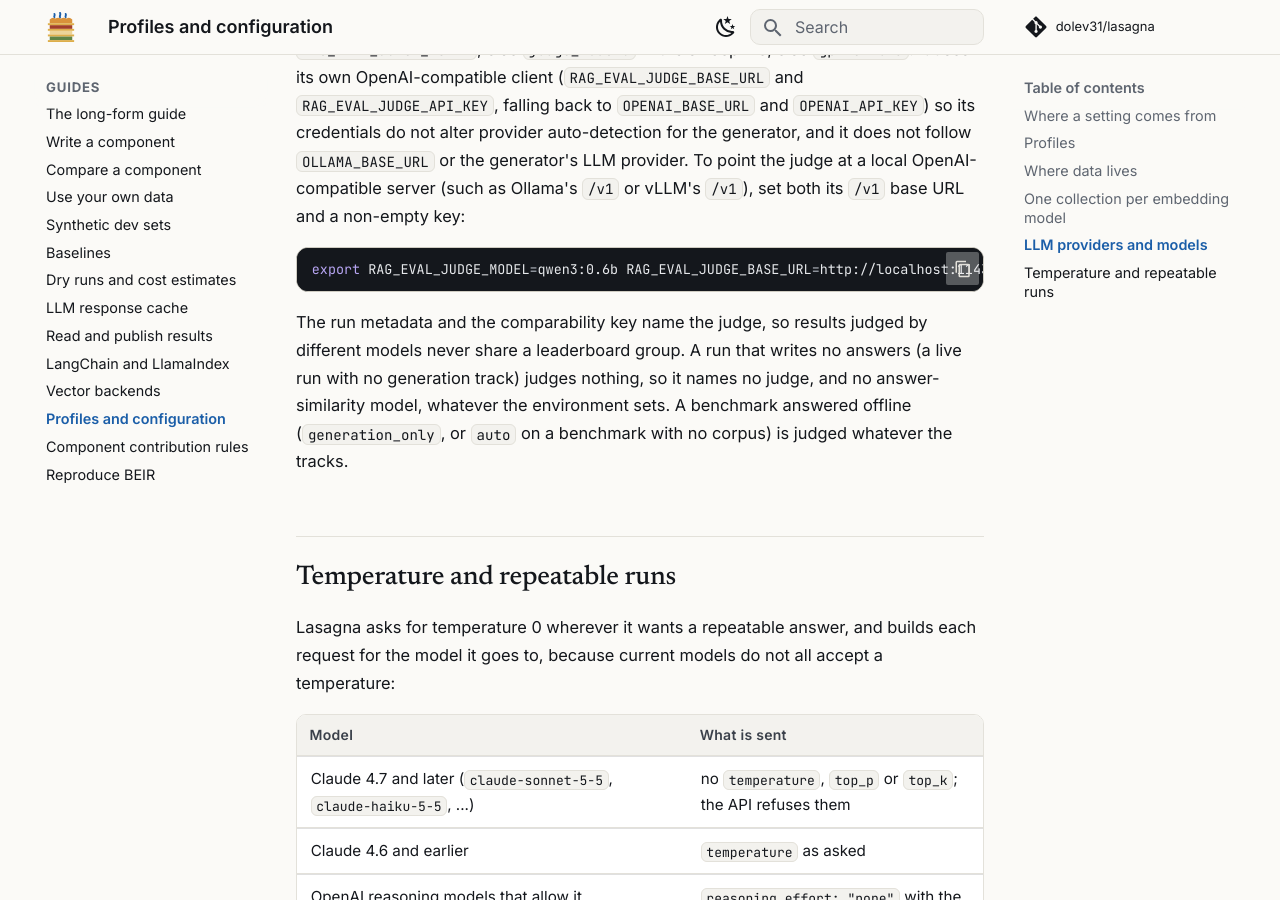
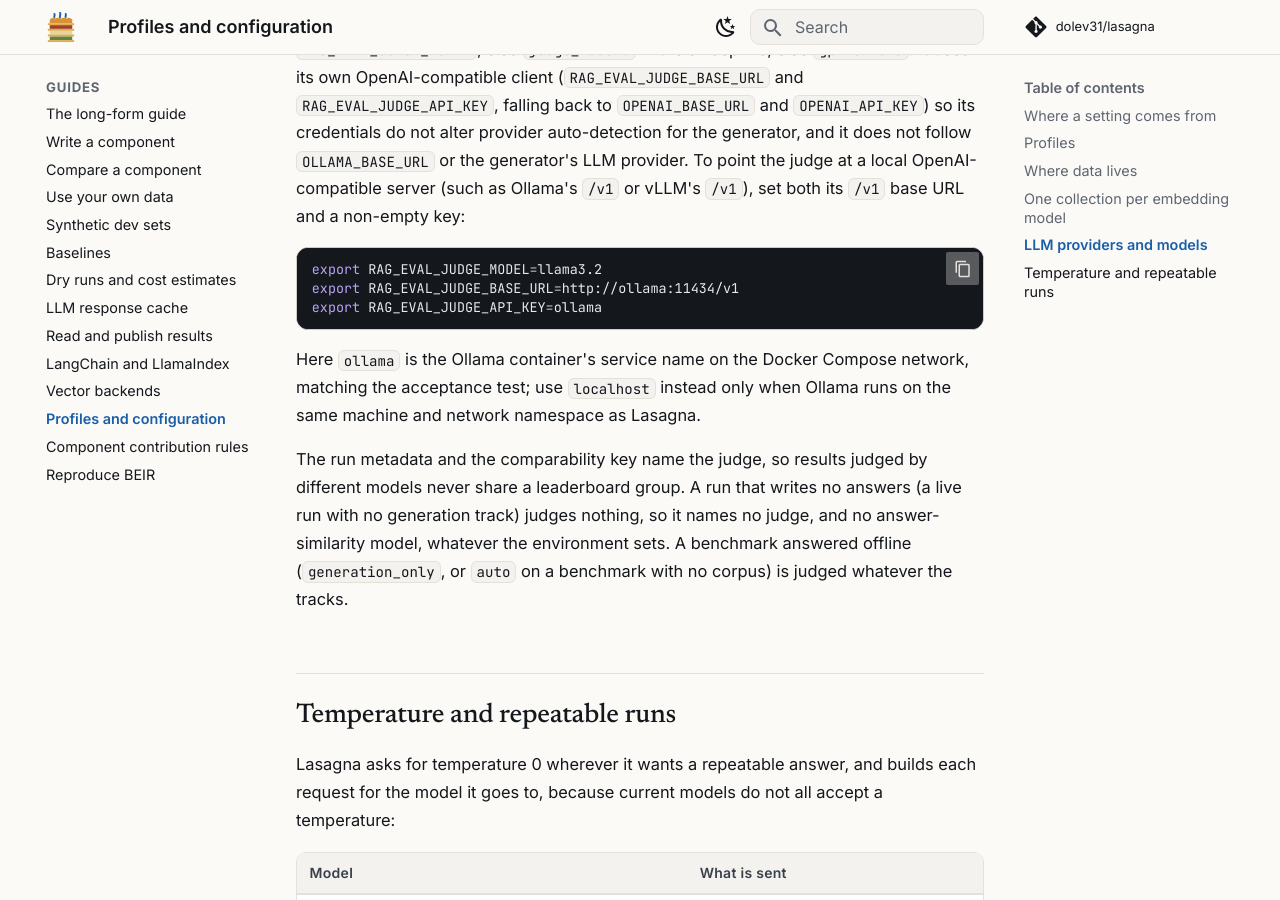
Before and after one commit to dolev31/lasagna, an MkDocs documentation site: the page built from docs/configuration.md, in a window 1280 px wide and 900 px high, scrolled down 8279 px. Built offline with MkDocs 1.6.1 and Material for MkDocs 9.7.7, drawn with Linux system fonts in a browser that asks for light colours; comment, search, counter and statistics services are not loaded.

````diff
--- a/docs/configuration.md
+++ b/docs/configuration.md
@@ -275,8 +275,14 @@ Ollama's `/v1` or vLLM's `/v1`), set both its `/v1` base URL and a non-empty
 key:
 
 ```bash
-export RAG_EVAL_JUDGE_MODEL=qwen3:0.6b RAG_EVAL_JUDGE_BASE_URL=http://localhost:11434/v1 RAG_EVAL_JUDGE_API_KEY=ollama
+export RAG_EVAL_JUDGE_MODEL=llama3.2
+export RAG_EVAL_JUDGE_BASE_URL=http://ollama:11434/v1
+export RAG_EVAL_JUDGE_API_KEY=ollama
 ```
+
+Here `ollama` is the Ollama container's service name on the Docker Compose
+network, matching the acceptance test; use `localhost` instead only when Ollama
+runs on the same machine and network namespace as Lasagna.
 
 The run metadata and the comparability key name the judge, so
 results judged by different models never share a leaderboard group. A run
````
Also changed, not shown: CHANGELOG.md (+4 -16 lines), 2 other files.
